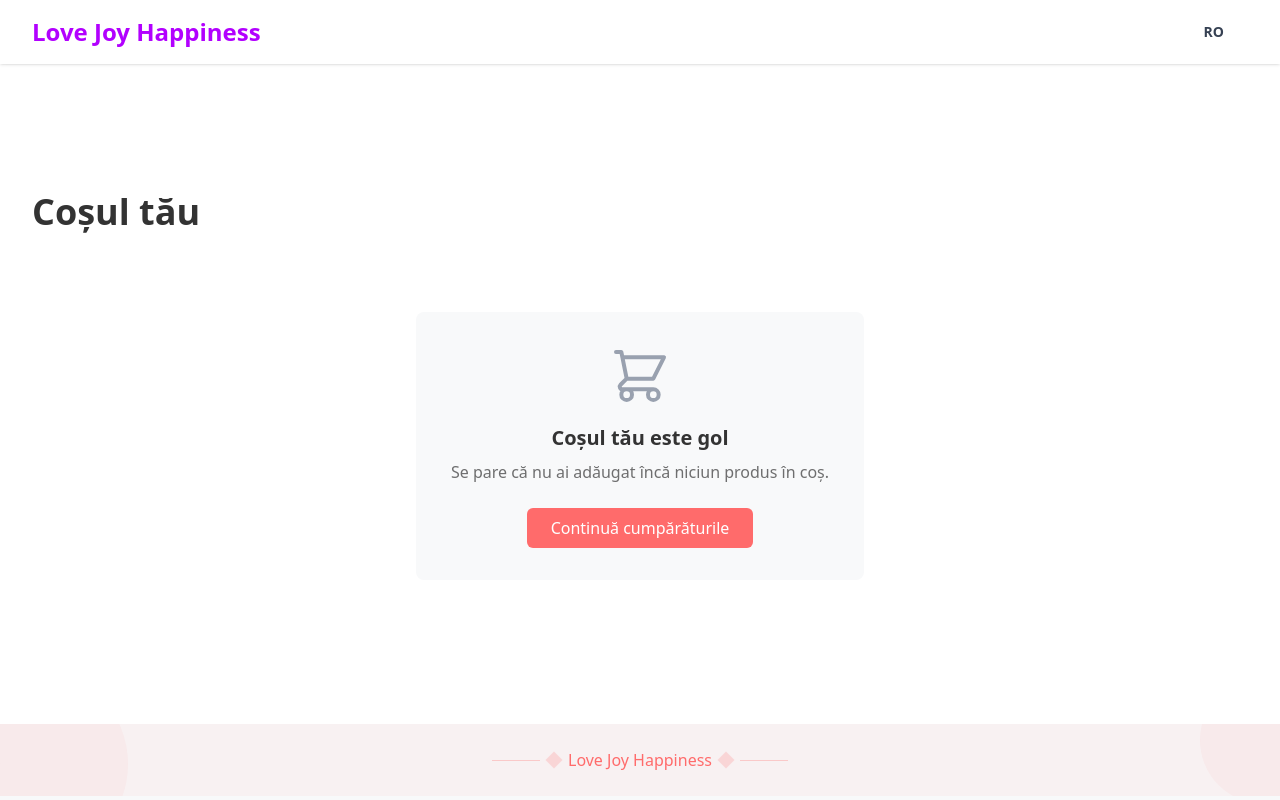
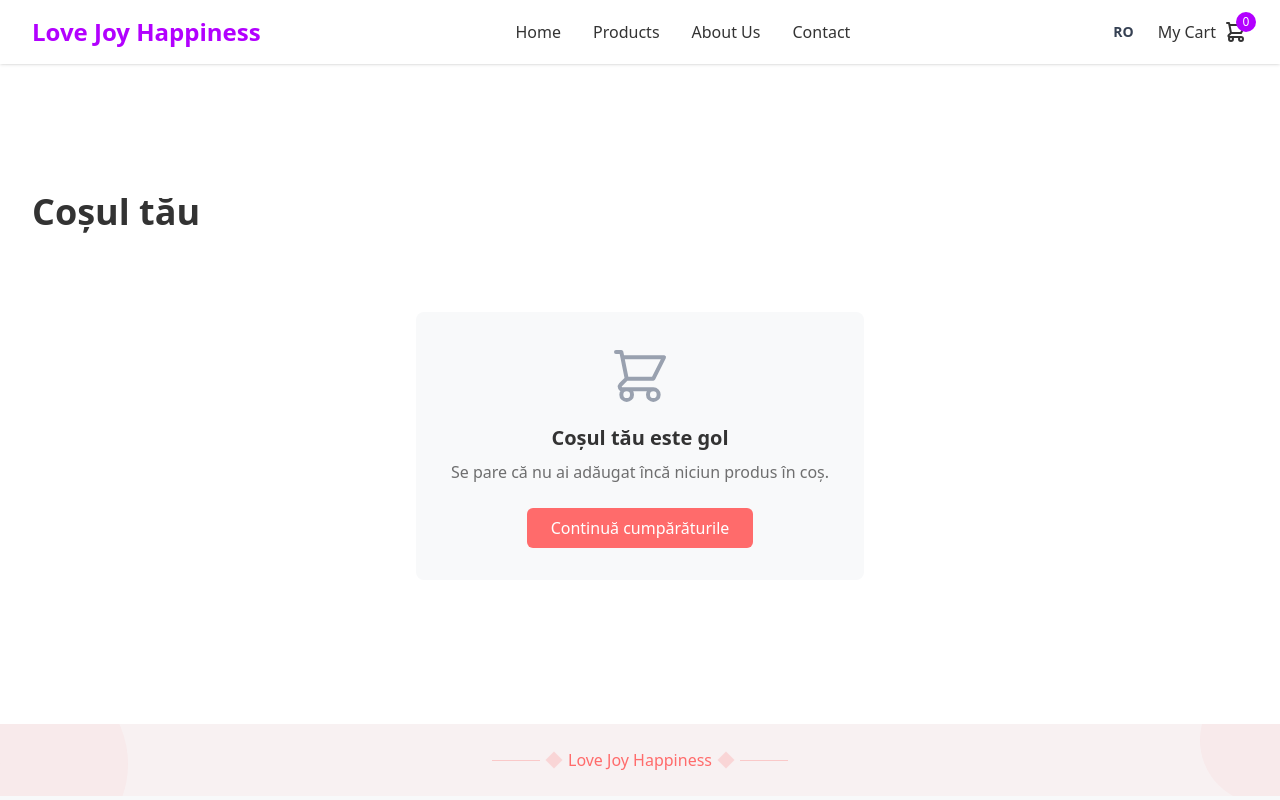
Before and after one commit to ndragos31/love_joy_happines, a Next.js app: page /en/cart in a window 1280 px wide. Shown: the top 800 px of the page. Built offline with nearby package versions, Linux system fonts and the light colour scheme.

Commit message:
feat(i18n): extract Navbar strings to messages

```diff
--- a/src/app/[locale]/components/Navbar.tsx
+++ b/src/app/[locale]/components/Navbar.tsx
@@ -1,6 +1,7 @@
 "use client";
 
 import { useState } from "react";
+import { useTranslations } from "next-intl";
 import { Link } from "@/i18n/navigation";
 import { navItems, userNavItems } from "@/lib/constants/navigation";
 import { useCart } from "@/lib/context/CartContext";
@@ -9,6 +10,7 @@ import LanguageToggle from "./LanguageToggle";
 export default function Navbar() {
   const [isMenuOpen, setIsMenuOpen] = useState(false);
   const { totalItems } = useCart();
+  const t = useTranslations("nav");
 
   return (
     <nav className="fixed top-0 left-0 right-0 w-full z-50 bg-white dark:bg-gray-900 shadow-sm">
@@ -29,7 +31,7 @@ export default function Navbar() {
                 href={item.href}
                 className="text-foreground hover:text-primary transition-colors duration-200"
               >
-                {item.title}
+                {t(item.titleKey)}
               </Link>
             ))}
           </div>
@@ -43,9 +45,9 @@ export default function Navbar() {
                 href={item.href}
                 className="text-foreground hover:text-primary transition-colors duration-200 relative flex items-center gap-2"
               >
-                {item.title === "Coș" ? (
+                {item.titleKey === "cart" ? (
                   <>
-                    <span className="hidden sm:inline">Coșul meu</span>
+                    <span className="hidden sm:inline">{t("myCart")}</span>
                     <div className="relative">
                       <svg
                         xmlns="http://www.w3.org/2000/svg"
@@ -67,7 +69,7 @@ export default function Navbar() {
                     </div>
                   </>
                 ) : (
-                  item.title
+                  t(item.titleKey)
                 )}
               </Link>
             ))}
@@ -77,6 +79,7 @@ export default function Navbar() {
           <div className="md:hidden flex items-center">
             <button
               onClick={() => setIsMenuOpen(!isMenuOpen)}
+              aria-label={isMenuOpen ? t("menuClose") : t("menuOpen")}
               className="text-gray-500 hover:text-primary focus:outline-none transition-colors duration-200"
             >
               <svg
@@ -111,7 +114,7 @@ export default function Navbar() {
                   href={item.href}
                   className="text-foreground hover:text-primary transition-colors duration-200"
                 >
-                  {item.title}
+                  {t(item.titleKey)}
                 </Link>
               ))}
               <div className="flex space-x-4 pt-2">
@@ -122,9 +125,9 @@ export default function Navbar() {
                     href={item.href}
                     className="text-foreground hover:text-primary transition-colors duration-200 relative flex items-center gap-2"
                   >
-                    {item.title === "Coș" ? (
+                    {item.titleKey === "cart" ? (
                       <>
-                        <span>Coșul meu</span>
+                        <span>{t("myCart")}</span>
                         <div className="relative">
                           <svg
                             xmlns="http://www.w3.org/2000/svg"
@@ -146,7 +149,7 @@ export default function Navbar() {
                         </div>
                       </>
                     ) : (
-                      item.title
+                      t(item.titleKey)
                     )}
                   </Link>
                 ))}
```
